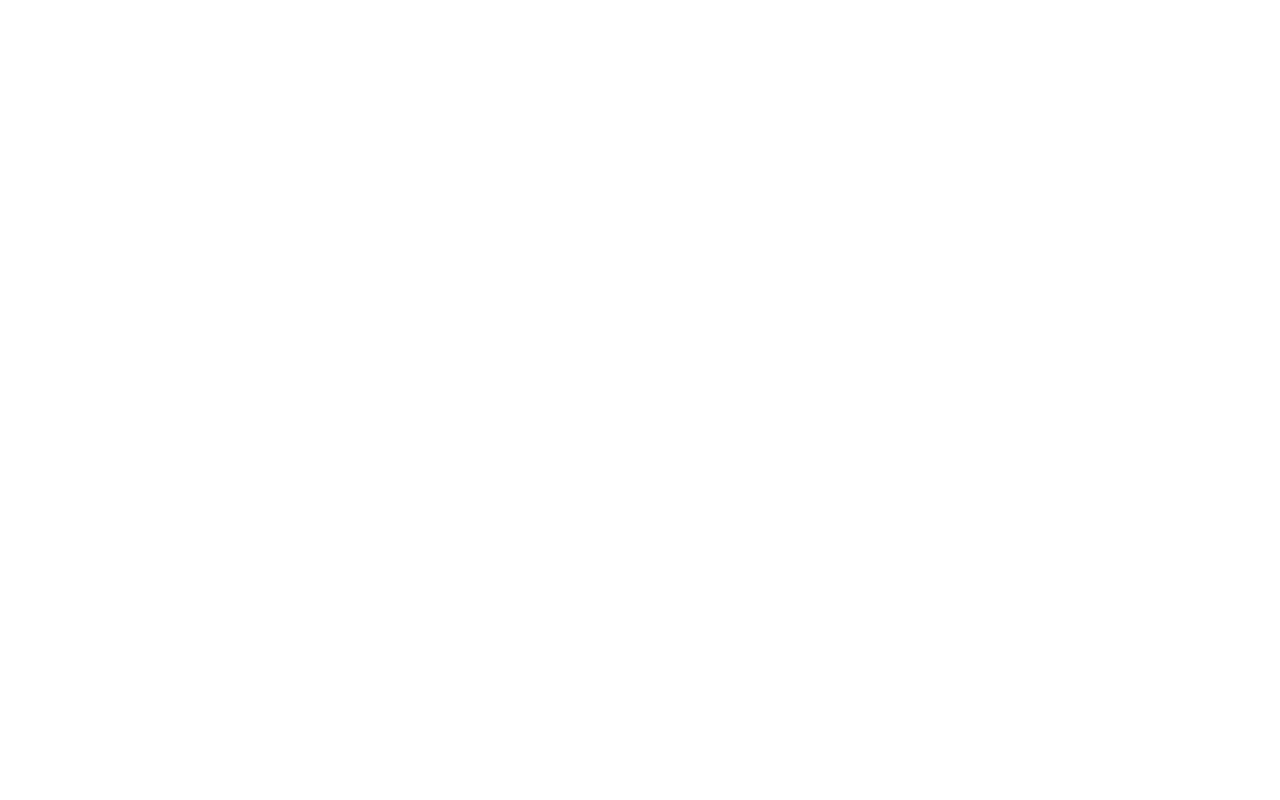
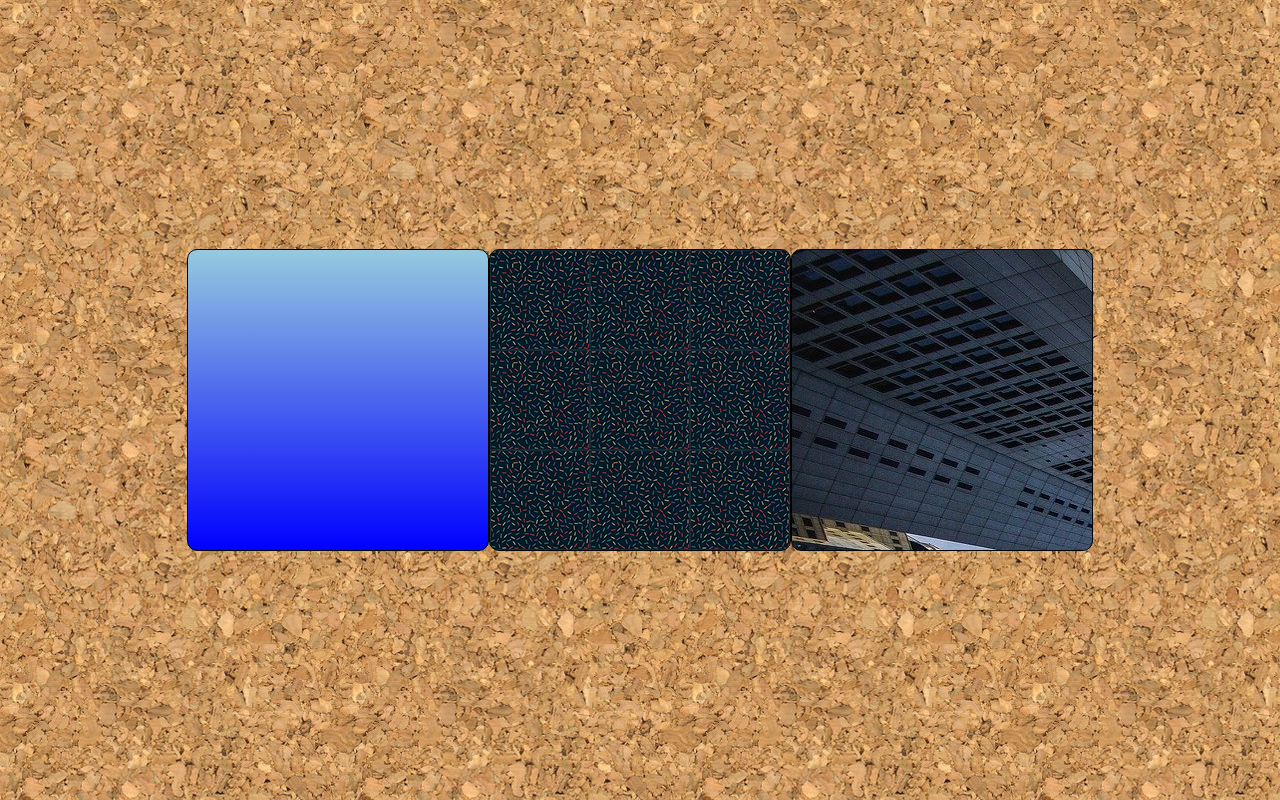
Before and after one commit to kalebemax/html-css, a plain HTML site: page exercicios/ex008/fundo.html in a window 1280 px wide. Drawn offline with Linux system fonts and the light colour scheme.

Commit message:
update fundo.html

```diff
--- a/exercicios/ex008/fundo.html
+++ b/exercicios/ex008/fundo.html
@@ -4,15 +4,53 @@
     <meta charset="UTF-8">
     <meta name="viewport" content="width=device-width, initial-scale=1.0">
     <title>Teste de imagem de fundo</title>
+    <style>
+        div {
+            background-color: aqua;
+            border: 1px solid black;
+            display: inline-block;
+            border-radius: 10px;
+            width: 300px;
+            height: 300px;
+        }
+
+        #q1 {
+            background-image: linear-gradient(to top, blue, rgb(150, 202, 223));
+            position: absolute;
+            top: 50%;
+            right: 50%;
+            transform: translate(-50%, -50%);
+        }
+
+        #q2 {
+            background-image: url(imagens/pattern001.png);
+            position: absolute;
+            top: 50%;
+            left: 50%;
+            transform: translate(-50%, -50%);
+        }
+
+        #q3 {
+            background-image: url(imagens/wallpaper002.jpg);
+            position: absolute;
+            top: 50%;
+            left: 50%;
+            transform: translate(50%, -50%);
+        }
+
+        body {
+            background-image: url(imagens/wallpaper001.jpg);
+        }
+    </style>
 </head>
 <body>
-    <div>
+    <div id="q1">
 
     </div>
-    <div>
+    <div id="q3">
 
     </div>
-    <div>
+    <div id="q2">
 
     </div>
 </body>
```
